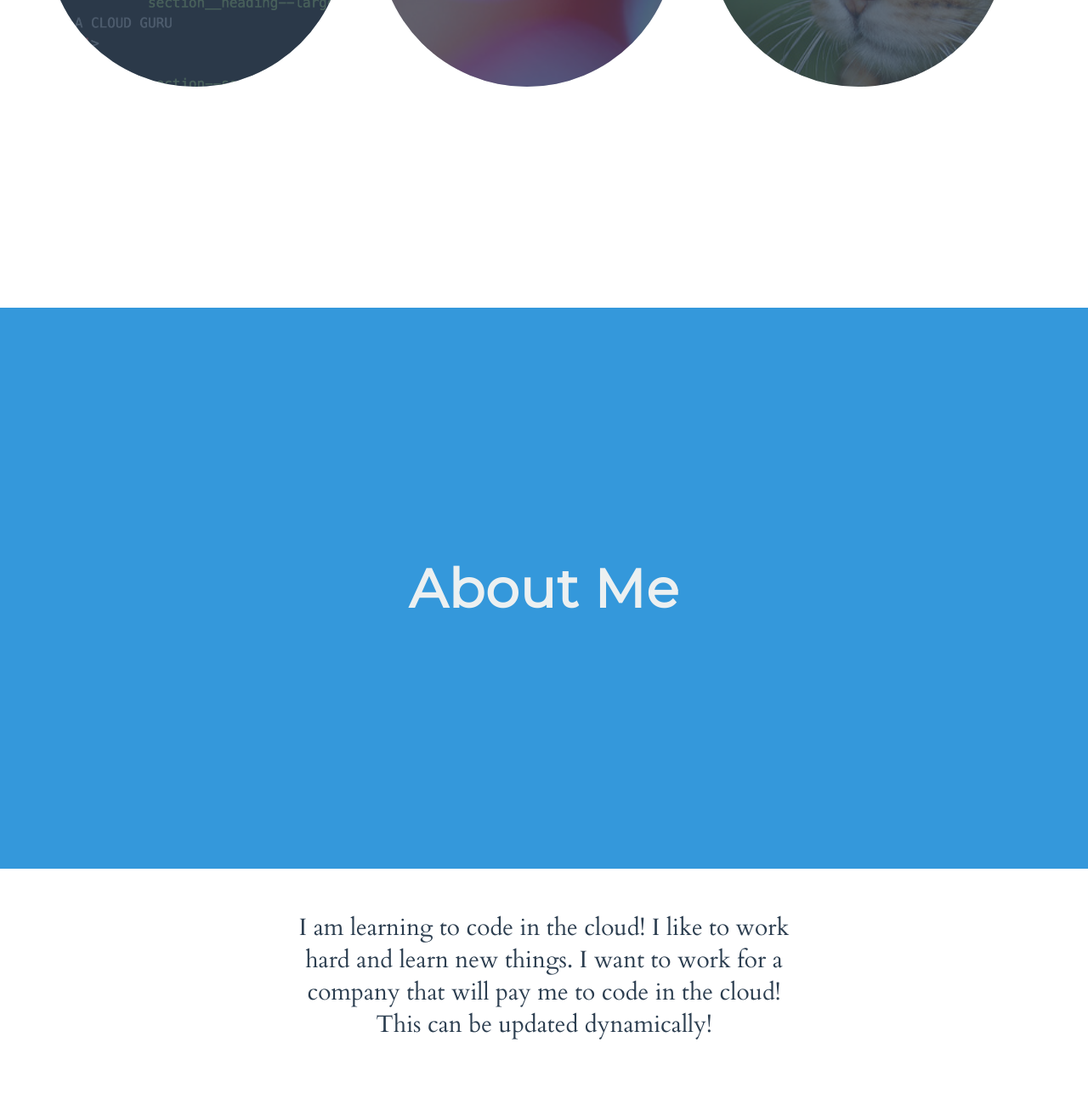
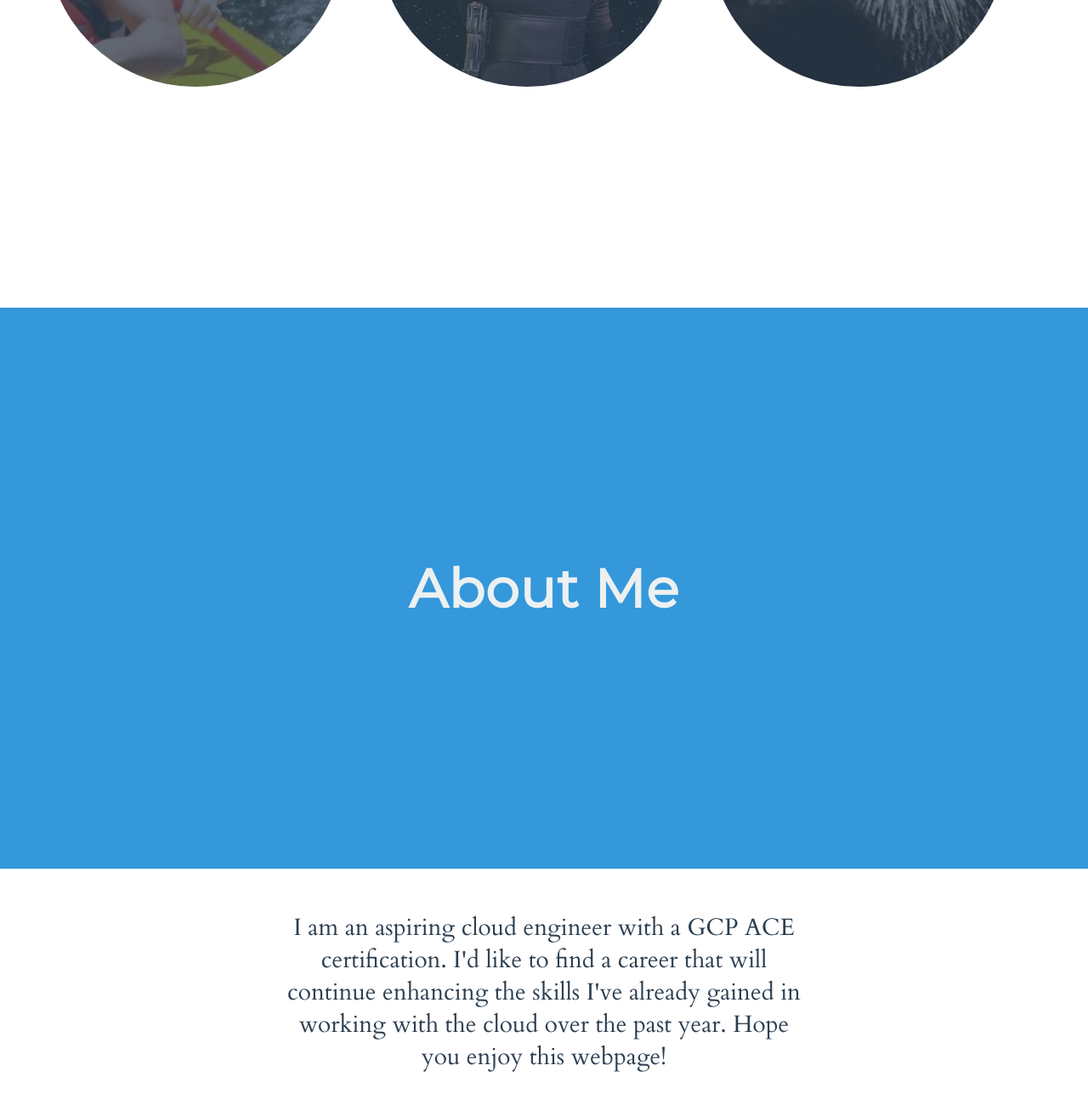
Before and after one commit to zenozkrga/_businesscredentials, a React app: page / in a window 1280 px wide. Shown: the part 1086-2386 px from the top of the page at 85% size. Built offline with nearby package versions, Linux system fonts and the light colour scheme.

Commit message:
updated to current images

```diff
--- a/cloudbuild.yaml
+++ b/cloudbuild.yaml
@@ -6,4 +6,4 @@ steps:
   entrypoint: npm
   args: ['run', 'webpack']
 - name: gcr.io/cloud-builders/gsutil
-  args: ["-m", "rsync", "-r", "-c", "-d","-x","node_modules|.git", "./", "gs://coffeetime-website"]
+  args: ["-m", "rsync", "-r", "-c", "-d","-x","node_modules|.git", "./", "gs://serverless.blake.businesscredentials.info"]
--- a/index.html
+++ b/index.html
@@ -15,7 +15,7 @@
     <main class="overflow--auto">
       <h1 class="color--skyBlue section__heading--largest">
         <!--Your name goes here -->
-      a  BLAKE HAUGHTON CLOUD GURU
+        BLAKE HAUGHTON CLOUD GURU
       </h1>
 
       <ul class="section--social">
@@ -72,8 +72,10 @@
 
     <section class="section section--alignCentered section--description">
       <p class="color--darkgrey section__description">
-        I am learning to code in the cloud! I like to work hard and learn new things.
-        I want to work for a company that will pay me to code in the cloud! This can be updated dynamically!
+        I am an aspiring cloud engineer with a GCP ACE certification.
+	I'd like to find a career that will continue enhancing the skills
+	I've already gained in working with the cloud over the past year.
+	Hope you enjoy this webpage!
       </p>
     <script type="text/javascript" src="dist/bundle.js"> </script>
 
--- a/js/main.js
+++ b/js/main.js
@@ -5,29 +5,29 @@ import ExampleWork from './example-work';
 const myWork=[
   {
     'title': 'Example 1',
-    'href': 'www.example.com' ,
-    'desc' : 'Lorem ipsum dolor sit amet, consectetur adipisicing elit, sed do eiusmod tempor incididunt ut labore et dolore magna aliqua. Ut enim ad minim veniam, quis nostrud exercitation ullamco laboris nisi ut aliquip ex ea commodo consequat. Duis aute irure dolor in reprehenderit in voluptate velit esse cillum dolore eu fugiat nulla pariatur. Excepteur sint occaecat cupidatat non proident, sunt in culpa qui officia deserunt mollit anim id est laborum.' ,
+    'href': 'images/Access-Deployment.jpg' ,
+    'desc' : 'The infrastructure that built up this profile! It begins with a local upload to a github repository, which is then mirrored in the repository stored in GCP. The YAML inside the repository is used on Cloud Build to create the static page, hosted in a GCP storage bucket. The above button shows a workflow diagram of this infrasture.' ,
     'image' : {
-      'src' : 'images/example1.png',
-      'desc' : 'example screenshot of a project involving code'
+      'src' : 'images/example1.jpg',
+      'desc' : 'Whitewater rafting with family'
     }
   },
   {
     'title': 'Example 2',
-    'href': 'www.example.com' ,
-    'desc' : 'Lorem ipsum dolor sit amet, consectetur adipisicing elit, sed do eiusmod tempor incididunt ut labore et dolore magna aliqua. Ut enim ad minim veniam, quis nostrud exercitation ullamco laboris nisi ut aliquip ex ea commodo consequat. Duis aute irure dolor in reprehenderit in voluptate velit esse cillum dolore eu fugiat nulla pariatur. Excepteur sint occaecat cupidatat non proident, sunt in culpa qui officia deserunt mollit anim id est laborum.' ,
+    'href': 'images/Access-Access.jpg' ,
+    'desc' : 'The networking that gets the user to the profile. It begins with the user entering the url which redirects to the AWS origin of the DNS records, the SOA. The SOA will check this, and redirect to the name servers on GCP. Since GCP manages IPs in a different way than AWS, the URL redirects to a load balancer that knows the exact location of the GCS bucket hosting this static web page. The above button shows a workflow diagram of this.' ,
     'image' : {
-      'src' : 'images/example2.png',
-      'desc' : 'blurry fruit'
+      'src' : 'images/example2.jpg',
+      'desc' : 'Kylo Ren using the force with me'
     }
   },
   {
     'title': 'Example 3',
     'href': 'www.example.com' ,
-    'desc' : 'Lorem ipsum dolor sit amet, consectetur adipisicing elit, sed do eiusmod tempor incididunt ut labore et dolore magna aliqua. Ut enim ad minim veniam, quis nostrud exercitation ullamco laboris nisi ut aliquip ex ea commodo consequat. Duis aute irure dolor in reprehenderit in voluptate velit esse cillum dolore eu fugiat nulla pariatur. Excepteur sint occaecat cupidatat non proident, sunt in culpa qui officia deserunt mollit anim id est laborum.' ,
+    'desc' : 'Terraform deployment of profile on K8s using a Jenkins CI/CD pipeline. Github is connected to a Jenkins pipeline to automatically watch and deploy new updates of this file through to the associated cloud platforms. Credntials are passed through via ----- for secure access while docker is utilized to actually run the container. The end result is the same as the normal file deployed in example 1, but added steps to make it deployable on any cloud platform via terraform and ' ,
     'image' : {
-      'src' : 'images/example3.png',
-      'desc' : 'cat'
+      'src' : 'images/example3.jpg',
+      'desc' : 'Fireworks'
     }
   }
 ]
```
Also changed, not shown: images/Access-Access.jpg (added), images/Access-Deployment.jpg (added), 2 other files.
